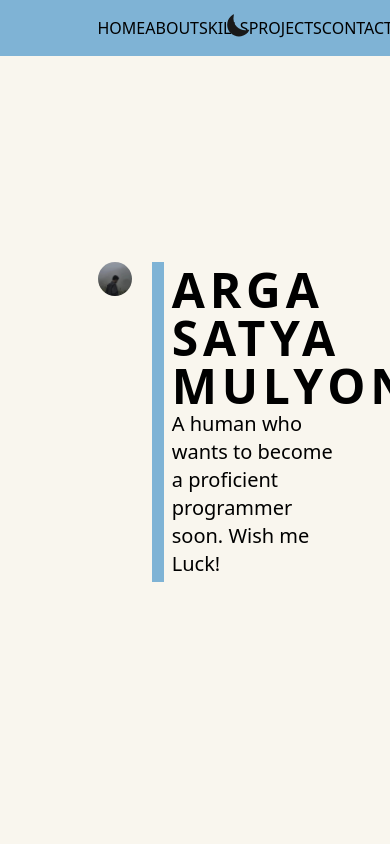
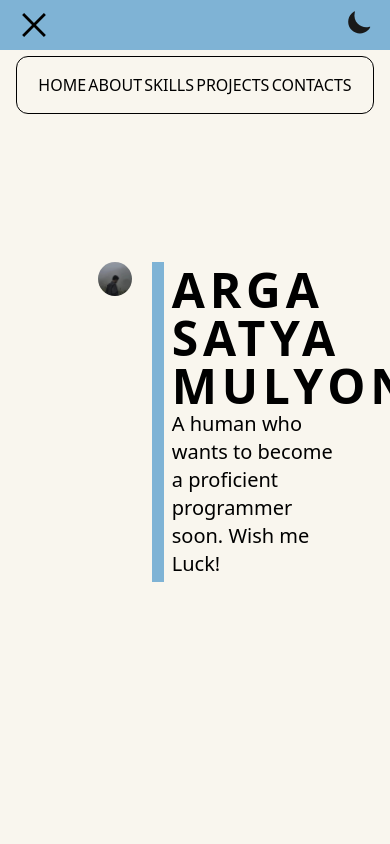
Before and after one commit to Axrous/portofolio, a Next.js app: page / in a window 390 px wide. Shown: the top 844 px of the page. Built offline with nearby package versions, Linux system fonts and the light colour scheme.

Commit message:
feat:add navbar responsive

```diff
--- a/src/pages/index.js
+++ b/src/pages/index.js
@@ -12,7 +12,7 @@ import mail from "../../public/images/logos/email.svg";
 import moon from "../../public/images/logos/moon.svg";
 import sun from "../../public/images/logos/sun.svg";
 import { useTheme } from "next-themes";
-
+import React, { useState } from "react";
 const handleSmoothScroll = (e, id) => {
   e.preventDefault();
   const element = document.querySelector(id);
@@ -34,50 +34,102 @@ const modeButton = (theme) => {
 
 export default function Home() {
   const { systemTheme, theme, setTheme } = useTheme();
+  const [isOpen, setIsOpen] = useState(true);
   // const currentTheme = theme === "system" ? systemTheme : theme;
   // const [modeImage, setModeImage] = useState(theme);
 
   return (
     <main className="">
       <nav className="bg-[#7FB3D5] dark:bg-[#19334D] mt-0 fixed w-full z-10 top-0">
-        <div className="w-6/12 mx-auto flex">
-          <div className="w-6/12">
-            <ul className={`flex py-4 justify-around font-roboto`}>
+        <div className=" md:w-6/12 mx-auto flex justify-between">
+          <div className="block lg:hidden my-auto ml-2">
+            <button
+              onClick={() => setIsOpen(!isOpen)}
+              className="flex items-center px-3 py-2 rounded text-black-500 hover:text-black-400"
+            >
+              <svg
+                className={`fill-current h-7 w-7 ${
+                  isOpen ? "hidden" : "block"
+                }`}
+                viewBox="0 0 20 20"
+                xmlns="http://www.w3.org/2000/svg"
+              >
+                <path d="M0 3h20v2H0V3zm0 6h20v2H0V9zm0 6h20v2H0v-2z" />
+              </svg>
+              <svg
+                className={`fill-current h-7 w-7 ${
+                  isOpen ? "block" : "hidden"
+                }`}
+                viewBox="0 0 20 20"
+                xmlns="http://www.w3.org/2000/svg"
+              >
+                <path d="M10 8.586L2.929 1.515 1.515 2.929 8.586 10l-7.071 7.071 1.414 1.414L10 11.414l7.071 7.071 1.414-1.414L11.414 10l7.071-7.071-1.414-1.414L10 8.586z" />
+              </svg>
+            </button>
+          </div>
+          <div className={`lg:w-6/12 ${isOpen ? "block" : "hidden"}`}>
+            <ul
+              className={`w-11/12 flex left-0 right-0 mx-auto lg:relative justify-around font-roboto border md:border-0 absolute mt-14 md:mt-0 py-4 px-5 md:px-0 md:left-auto rounded-xl border-black dark:border-white`}
+            >
               <li>
-                <button onClick={(e) => handleSmoothScroll(e, "#home")}>
+                <button
+                  onClick={(e) => {
+                    handleSmoothScroll(e, "#home");
+                  }}
+                >
                   HOME
                 </button>
               </li>
               <li>
-                <button onClick={(e) => handleSmoothScroll(e, "#about")}>
+                <button
+                  onClick={(e) => {
+                    handleSmoothScroll(e, "#about");
+                  }}
+                >
                   ABOUT
                 </button>
               </li>
               <li>
-                <button onClick={(e) => handleSmoothScroll(e, "#skills")}>
+                <button
+                  onClick={(e) => {
+                    handleSmoothScroll(e, "#skills");
+                  }}
+                >
                   SKILLS
                 </button>
               </li>
               <li>
-                <button onClick={(e) => handleSmoothScroll(e, "#projects")}>
+                <button
+                  onClick={(e) => {
+                    handleSmoothScroll(e, "#projects");
+                  }}
+                >
                   PROJECTS
                 </button>
               </li>
               <li>
-                <button onClick={(e) => handleSmoothScroll(e, "#contacts")}>
+                <button
+                  onClick={(e) => {
+                    handleSmoothScroll(e, "#contacts");
+                  }}
+                >
                   CONTACTS
                 </button>
               </li>
             </ul>
           </div>
-          <div className="w-6/12 flex justify-end pr-8 my-auto">
+          <div className="md:w-6/12 flex justify-end mr-2 md:mr-0 md:pr-8 my-auto">
             <button
               onClick={() =>
                 theme == "dark" ? setTheme("light") : setTheme("dark")
               }
               className=""
             >
-              <Image src={modeButton(theme)} alt="mode-button" width={50} />
+              <Image
+                src={modeButton(theme)}
+                alt="mode-button"
+                width={`${isOpen ? 50 : 50}`}
+              />
             </button>
           </div>
         </div>
```
